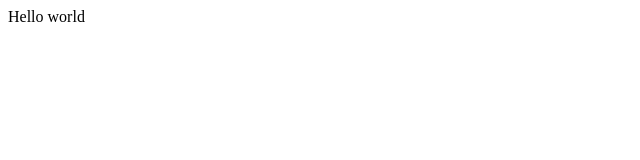
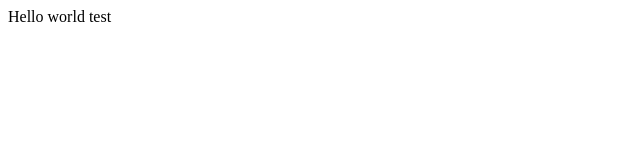
Before and after one commit to hardev-tech/learning-git, a plain HTML site: page index.html in a window 1280 px wide. Shown: the full height of the page, 0-640 px from the left. Drawn offline with Linux system fonts and the light colour scheme.

Commit message:
added test
some test desc

```diff
--- a/index.html
+++ b/index.html
@@ -1,3 +1,3 @@
-<div>Hello world
+<div>Hello world test
 
 </div>
```
